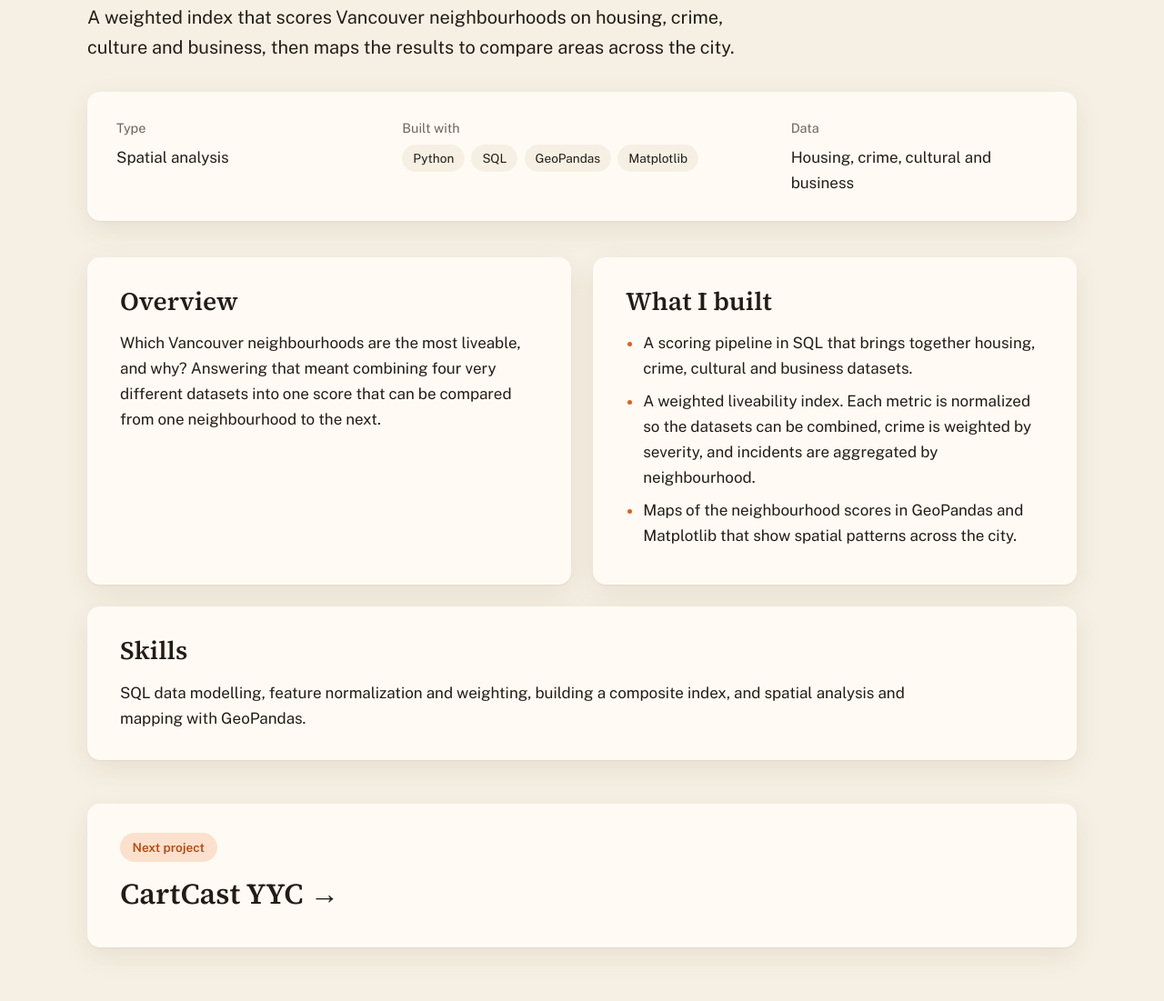
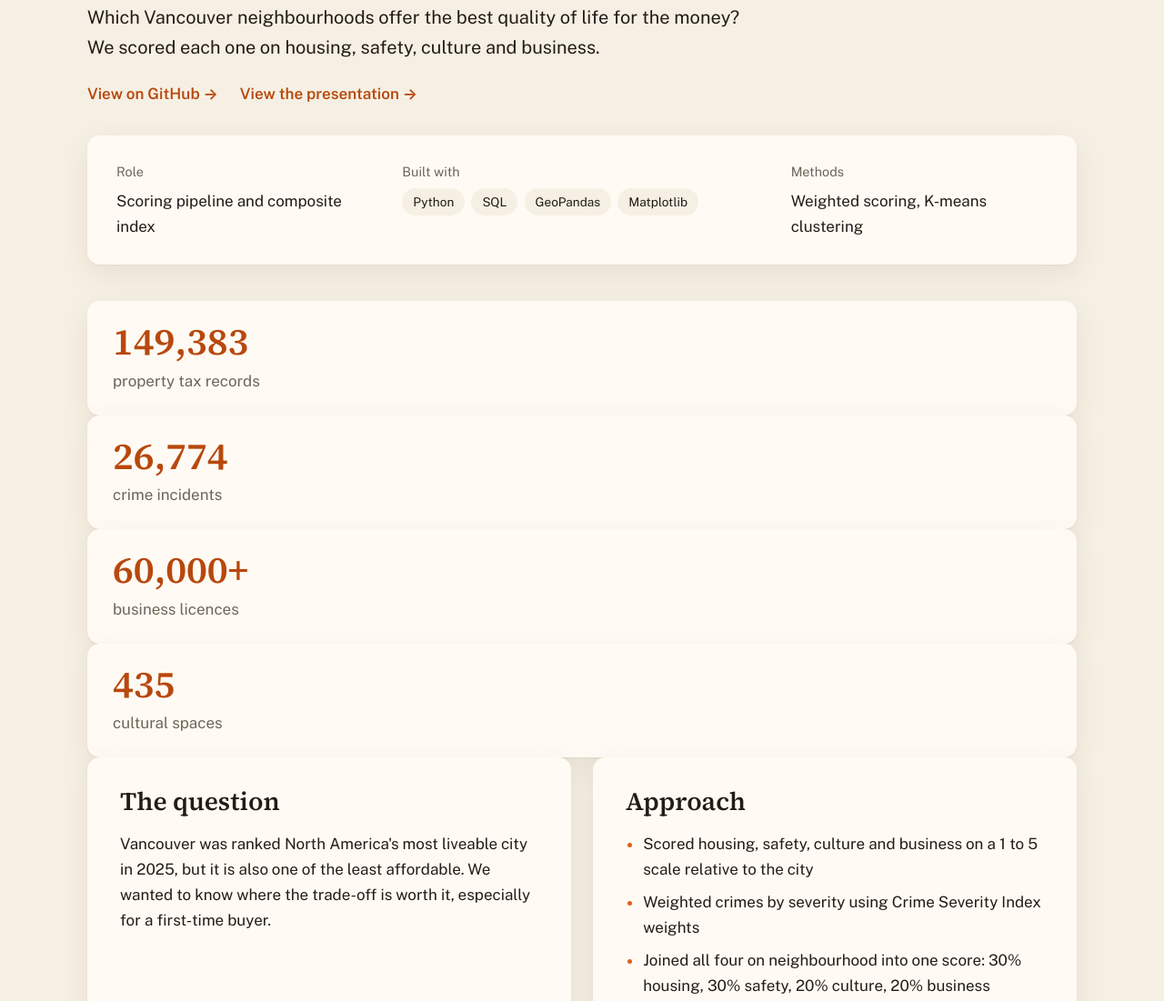
Before and after one commit to AdrianJulve/adrian-portfolio, a plain HTML site: page vancouver-liveability.html in a window 1280 px wide. Shown: the part 395-1496 px from the top of the page at 91% size. Drawn offline with nearby package versions, Linux system fonts and the light colour scheme.

Commit message:
Link Vancouver project to my repo

```diff
--- a/vancouver-liveability.html
+++ b/vancouver-liveability.html
@@ -4,7 +4,7 @@
   <meta charset="utf-8">
   <meta name="viewport" content="width=device-width, initial-scale=1">
   <title>Vancouver Liveability Score | Adrian Julve</title>
-  <meta name="description" content="A weighted liveability index for Vancouver neighbourhoods built from housing, crime, cultural and business data.">
+  <meta name="description" content="A team analysis scoring Vancouver neighbourhoods on housing, safety, culture and business, with clustering and a best-value ranking.">
   <link rel="icon" href="favicon.svg" type="image/svg+xml">
   <script>
     var theme = null;
@@ -38,40 +38,54 @@
 
   <main id="top">
 <section class="project-hero wrap">
-<span class="pill">Spatial analysis</span>
+<span class="pill">Team project</span>
       <h1>Vancouver Neighbourhood Liveability Score</h1>
-      <p class="lead">A weighted index that scores Vancouver neighbourhoods on housing, crime, culture and business, then maps the results to compare areas across the city.</p>
+      <p class="lead">Which Vancouver neighbourhoods offer the best quality of life for the money? We scored each one on housing, safety, culture and business.</p>
+      <p class="card-links"><a href="https://github.com/AdrianJulve/Vancouver-Livability-Score">View on GitHub &rarr;</a><a href="https://canva.link/9z2a67yguu3e0wd">View the presentation &rarr;</a></p>
       <dl class="project-facts card">
-        <div><dt>Type</dt><dd>Spatial analysis</dd></div>
+        <div><dt>Role</dt><dd>Scoring pipeline and composite index</dd></div>
         <div><dt>Built with</dt><dd><ul class="pills"><li>Python</li><li>SQL</li><li>GeoPandas</li><li>Matplotlib</li></ul></dd></div>
-        <div><dt>Data</dt><dd>Housing, crime, cultural and business</dd></div>
+        <div><dt>Methods</dt><dd>Weighted scoring, K-means clustering</dd></div>
       </dl>
     </section>
+    <div class="wrap">
+      <div class="stats-row">
+        <div class="stat card"><div class="figure-num">149,383</div><p class="figure-label">property tax records</p></div>
+        <div class="stat card"><div class="figure-num">26,774</div><p class="figure-label">crime incidents</p></div>
+        <div class="stat card"><div class="figure-num">60,000+</div><p class="figure-label">business licences</p></div>
+        <div class="stat card"><div class="figure-num">435</div><p class="figure-label">cultural spaces</p></div>
+      </div>
+    </div>
 
     <div class="wrap">
     <div class="article">
       <section class="panel">
-      <h2>Overview</h2>
-      <p>Which Vancouver neighbourhoods are the most liveable, and why? Answering that meant combining four very different datasets into one score that can be compared from one neighbourhood to the next.</p>
+      <h2>The question</h2>
+      <p>Vancouver was ranked North America's most liveable city in 2025, but it is also one of the least affordable. We wanted to know where the trade-off is worth it, especially for a first-time buyer.</p>
       </section>
       <section class="panel">
-      <h2>What I built</h2>
+      <h2>Approach</h2>
       <ul>
-        <li>A scoring pipeline in SQL that brings together housing, crime, cultural and business datasets.</li>
-        <li>A weighted liveability index. Each metric is normalized so the datasets can be combined, crime is weighted by severity, and incidents are aggregated by neighbourhood.</li>
-        <li>Maps of the neighbourhood scores in GeoPandas and Matplotlib that show spatial patterns across the city.</li>
+        <li>Scored housing, safety, culture and business on a 1 to 5 scale relative to the city</li>
+        <li>Weighted crimes by severity using Crime Severity Index weights</li>
+        <li>Joined all four on neighbourhood into one score: 30% housing, 30% safety, 20% culture, 20% business</li>
       </ul>
       </section>
-      <section class="panel">
-      <h2>Skills</h2>
-      <p>SQL data modelling, feature normalization and weighting, building a composite index, and spatial analysis and mapping with GeoPandas.</p>
+      <section class="panel wide">
+      <h2>Findings</h2>
+      <ul>
+        <li><strong>Four archetypes.</strong> K-means grouped neighbourhoods into an urban hub, a business core, a cultural corridor and emerging suburbs.</li>
+        <li><strong>An east/west divide.</strong> West side neighbourhoods are the least affordable, and no cluster leads on all four dimensions.</li>
+        <li><strong>Best value.</strong> Downtown, Kitsilano and Mount Pleasant give first-time buyers the strongest mix of amenities and affordability.</li>
+        <li><strong>Takeaway.</strong> There is no perfect neighbourhood. The best choice depends on what you value most.</li>
+      </ul>
       </section>
     </div>
     </div>
     <section class="next wrap">
-      <a class="next-card card" href="cartcast-yyc.html">
+      <a class="next-card card" href="furniture-orders.html">
         <span class="pill">Next project</span>
-        <span class="next-title">CartCast YYC &rarr;</span>
+        <span class="next-title">Furniture Orders Pipeline &rarr;</span>
       </a>
     </section>
   </main>
```
Also changed, not shown: index.html (+2 -2 lines).
